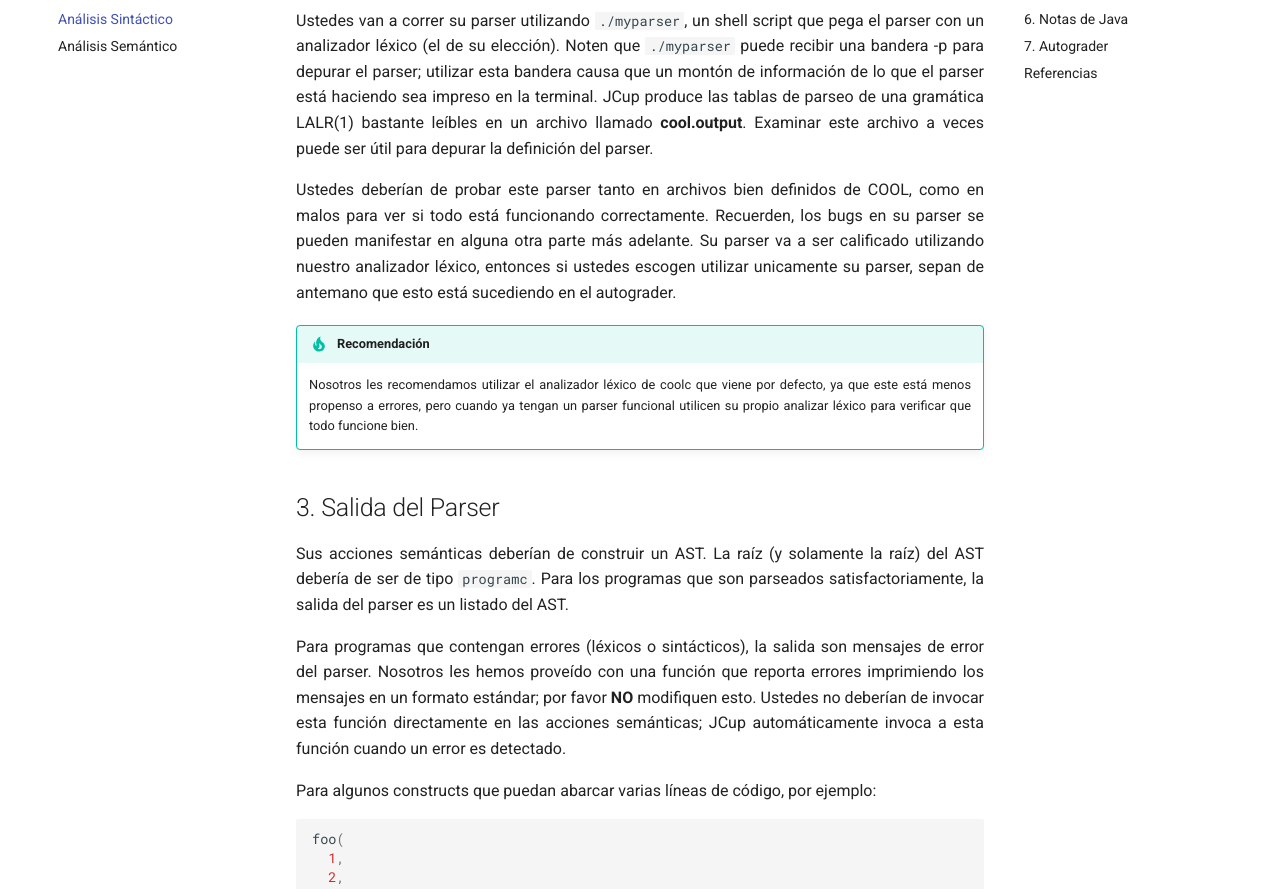
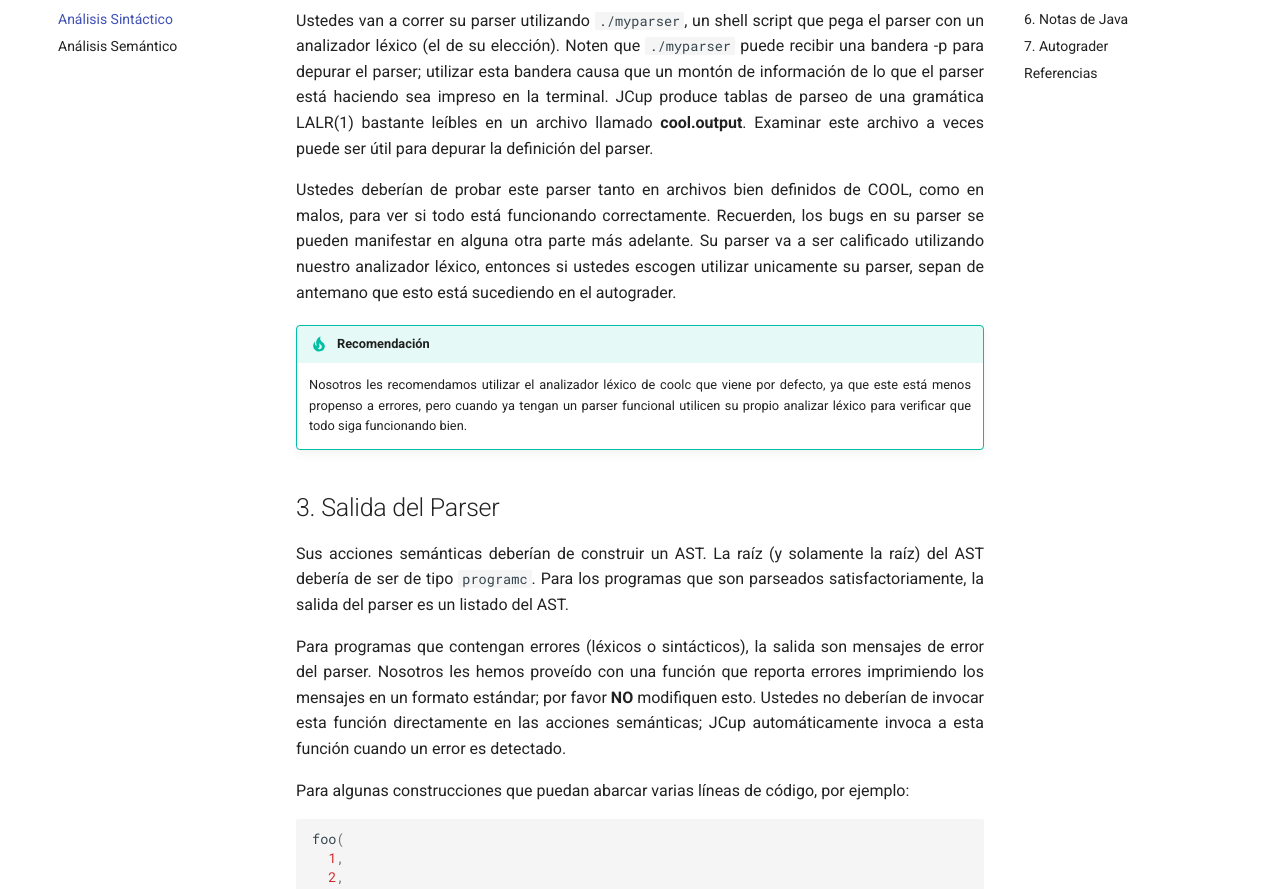
Before and after one commit to CC-4/CC-4, an MkDocs documentation site: the page built from docs/projects/proj02.md, in a window 1280 px wide and 1400 px high, scrolled down 1628 px. Shown: the part 224-1113 px from the top of the window. Built offline with MkDocs 1.6.1 and Material for MkDocs 9.7.7, drawn with Linux system fonts in a browser that asks for light colours; comment, search, counter and statistics services are not loaded; some of the changed text lies outside the part shown.

Commit message:
fix typos

````diff
--- a/docs/projects/proj02.md
+++ b/docs/projects/proj02.md
@@ -7,7 +7,7 @@
 
 En esta asignación ustedes van a escribir un parser para COOL. La asignación hace uso de dos herramientas: el generador de parser JCup y el paquete de Java con las clases que representan los nodos de un árbol sintáctico. La salida de su parser va a ser un árbol sintáctico abstracto o AST por sus siglas en inglés. Van a construir un AST utilizando acciones semánticas del generador de parser JCup.
 
-Ustedes van a necesitar consultar la estructura sintáctica de COOL, que se encuentra en la figura 1 del manual de referencia[^3] así como otras partes también. La documentación de JCup está disponible en línea[^2]. La documentación del paquete tree también está disponible en línea[^1]. Ustedes van a necesitar la información del paquete tree para esta y futuras asignaciones.
+Ustedes van a necesitar consultar la estructura sintáctica de COOL, que se encuentra en la Figura 1 del manual de referencia[^3] así como otras partes también. La documentación de JCup está disponible en línea[^2]. La documentación del paquete tree también está disponible en línea[^1]. Ustedes van a necesitar la información del paquete tree para esta y futuras asignaciones.
 
 Hay mucha información en este documento, y necesitan saber la mayoría para poder escribir un parser funcional. Por favor lean este documento detenida y cautelosamente poniéndole mucha atención a los detalles.
 
@@ -34,12 +34,12 @@ Este comando va a copiar un número de archivos en su directorio que han creado.
 
 Ustedes van a necesitar un lexer completamente funcional para probar el parser. Pueden utilizar su propio analizador léxico del proyecto pasado o utilizar el lexer de coolc. Por default, el lexer de coolc es utilizado, para cambiar este comportamiento, cambien el archivo ejecutable **lexer** (que es un enlace simbólico en su directorio de proyecto) con su propio lexer. No asuman automáticamente que el lexer que utilicen está libre de errores. Algunos bugs latentes en el analizador léxico pueden generar problemas misteriosos en el parser.
 
-Ustedes van a correr su parser utilizando `./myparser`, un shell script que pega el parser con un analizador léxico (el de su elección). Noten que `./myparser` puede recibir una bandera -p para depurar el parser; utilizar esta bandera causa que un montón de información de lo que el parser está haciendo sea impreso en la terminal. JCup produce las tablas de parseo de una gramática LALR(1) bastante leíbles en un archivo llamado **cool.output**. Examinar este archivo a veces puede ser útil para depurar la definición del parser.
+Ustedes van a correr su parser utilizando `./myparser`, un shell script que pega el parser con un analizador léxico (el de su elección). Noten que `./myparser` puede recibir una bandera -p para depurar el parser; utilizar esta bandera causa que un montón de información de lo que el parser está haciendo sea impreso en la terminal. JCup produce tablas de parseo de una gramática LALR(1) bastante leíbles en un archivo llamado **cool.output**. Examinar este archivo a veces puede ser útil para depurar la definición del parser.
 
-Ustedes deberían de probar este parser tanto en archivos bien definidos de COOL, como en malos para ver si todo está funcionando correctamente. Recuerden, los bugs en su parser se pueden manifestar en alguna otra parte más adelante. Su parser va a ser calificado utilizando nuestro analizador léxico, entonces si ustedes escogen utilizar unicamente su parser, sepan de antemano que esto está sucediendo en el autograder.
+Ustedes deberían de probar este parser tanto en archivos bien definidos de COOL, como en malos, para ver si todo está funcionando correctamente. Recuerden, los bugs en su parser se pueden manifestar en alguna otra parte más adelante. Su parser va a ser calificado utilizando nuestro analizador léxico, entonces si ustedes escogen utilizar unicamente su parser, sepan de antemano que esto está sucediendo en el autograder.
 
 !!! tip "Recomendación"
-    Nosotros les recomendamos utilizar el analizador léxico de coolc que viene por defecto, ya que este está menos propenso a errores, pero cuando ya tengan un parser funcional utilicen su propio analizar léxico para verificar que todo funcione bien.
+    Nosotros les recomendamos utilizar el analizador léxico de coolc que viene por defecto, ya que este está menos propenso a errores, pero cuando ya tengan un parser funcional utilicen su propio analizar léxico para verificar que todo siga funcionando bien.
 
 ## 3. Salida del Parser
 
@@ -47,7 +47,7 @@ Sus acciones semánticas deberían de construir un AST. La raíz (y solamente la
 
 Para programas que contengan errores (léxicos o sintácticos), la salida son mensajes de error del parser. Nosotros les hemos proveído con una función que reporta errores imprimiendo los mensajes en un formato estándar; por favor **NO** modifiquen esto. Ustedes no deberían de invocar esta función directamente en las acciones semánticas; JCup automáticamente invoca a esta función cuando un error es detectado.
 
-Para algunos constructs que puedan abarcar varias líneas de código, por ejemplo:
+Para algunas construcciones que puedan abarcar varias líneas de código, por ejemplo:
 
 ```python
 foo(
@@ -72,7 +72,7 @@ Ustedes deberían de utilizar el pseudo no terminal *error* para manejar errores
 * [x] En un `let`, yendo a la siguiente variable.
 * [x] En un bloque, yendo a la siguiente expresión.
 
-No se preocupen demasiado por los números de línea que aparecen en los mensajes de error que su parser genera. Si su parser está funcionando correctamente, el número de línea generalmente va a ser la línea donde se encontró el error. Para constructs erroneos que abarquen múltiples líneas, el número de línea por lo general va a ser la última línea del construct.
+No se preocupen demasiado por los números de línea que aparecen en los mensajes de error que su parser genera. Si su parser está funcionando correctamente, el número de línea generalmente va a ser la línea donde se encontró el error. Para construcciones erroneas que abarquen múltiples líneas, el número de línea por lo general va a ser la última línea de esa construcción.
 
 ## 5. Observaciones
 
````
Also changed, not shown: other parts of docs/projects/proj02.md (+2 -2 lines), docs/labs/lab05.md (+5 -6 lines), docs/projects/proj01.md (+2 -2 lines), docs/projects/proj03.md (+15 -13 lines), assets/img/dragon_meme.png (added).
